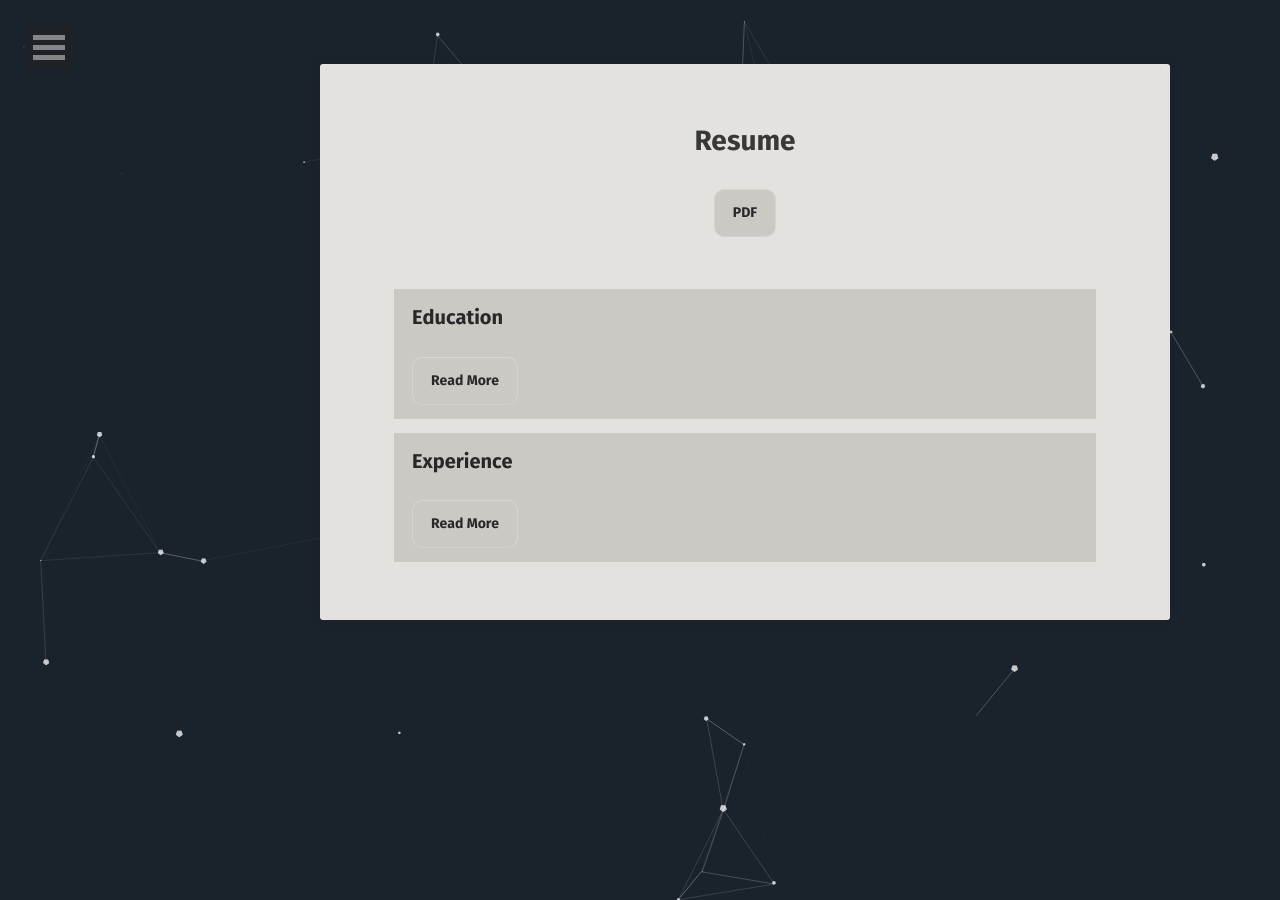
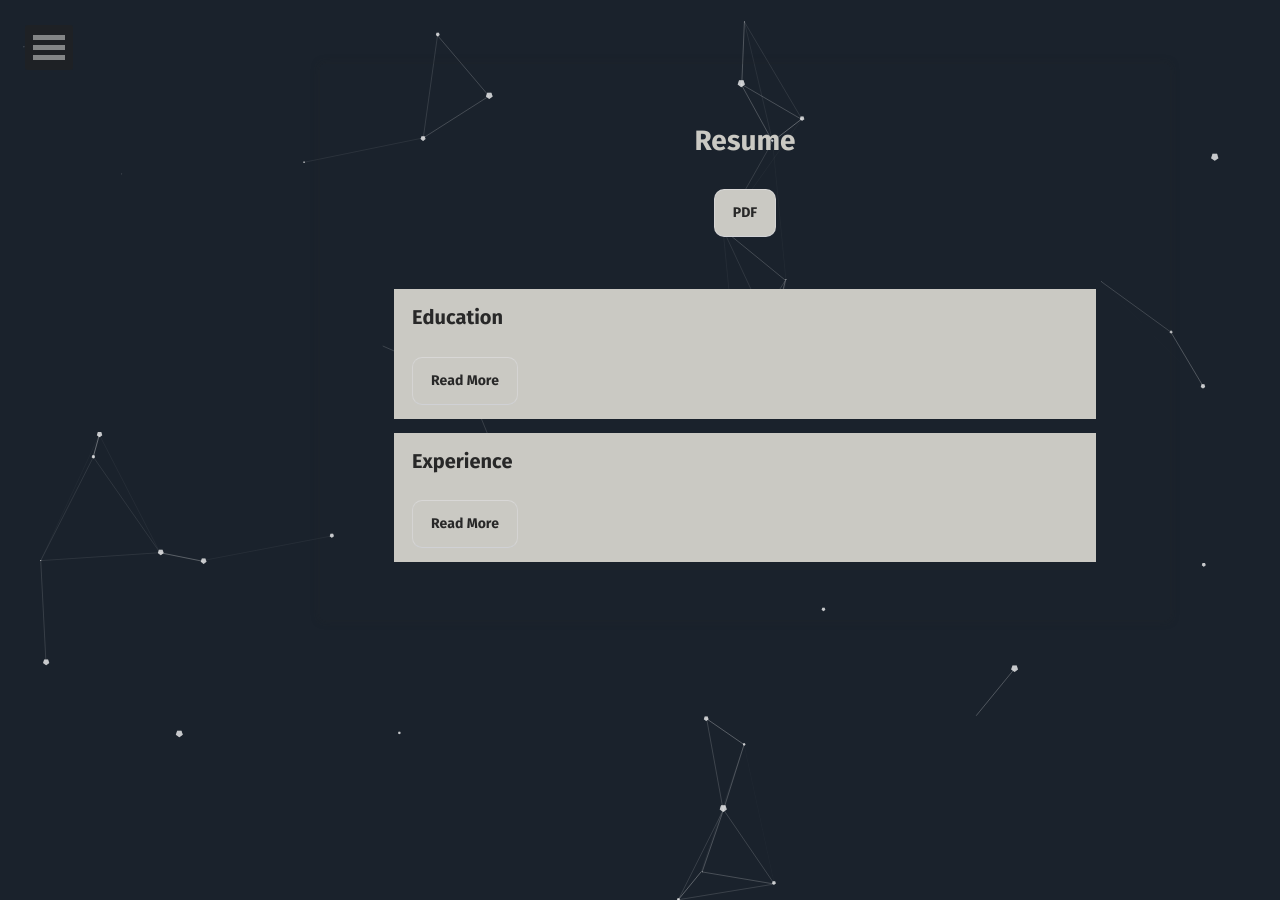
Before and after one commit to tumaianhdo/tumaianhdo.github.io, a Jekyll site: the page built from resume/index.md, in a window 1280 px wide. Built offline with Jekyll 4.4.1, drawn with Linux system fonts in a browser that asks for light colours; some web fonts are replaced.

Commit message:
Make post background transparent

```diff
--- a/_sass/site.scss
+++ b/_sass/site.scss
@@ -112,7 +112,7 @@ body {
 	margin: 4rem 25%;
 	background: $container;
 	opacity: 0.6;
-	color: $color_tuatara;
+	color: $color_wrapper;
 	padding: 2em;
 	border-radius: 3px;
 	box-shadow: 0 0 10px 0 rgba($color_shark,0.3);
--- a/_sass/variables.scss
+++ b/_sass/variables.scss
@@ -3,7 +3,8 @@ $bodycolor           : #1a222c;
 $black           	 : #000;
 //$white               : #fff;
 $white				 : #cac9c3;
-$container           : #e3e2df;
+$container           : #e3e2df00;
+$color_wrapper		 : #cac9c3;
 $color_gray          : #e8e8e8;
 $red                 : #FF4136;
 $maroon              : #85144b;
```
Also changed, not shown: assets/img/bg.jpg (added), 3 other files.
